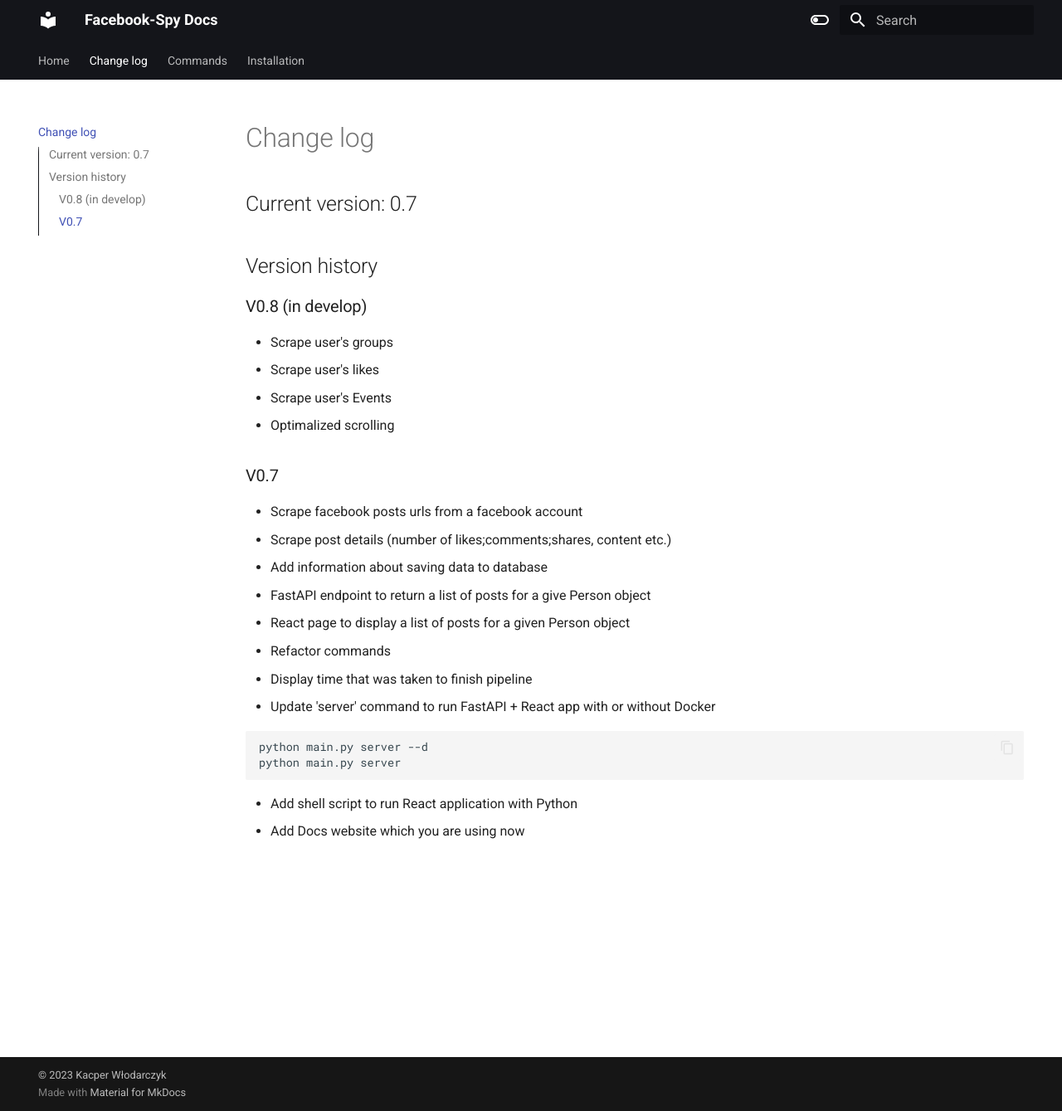
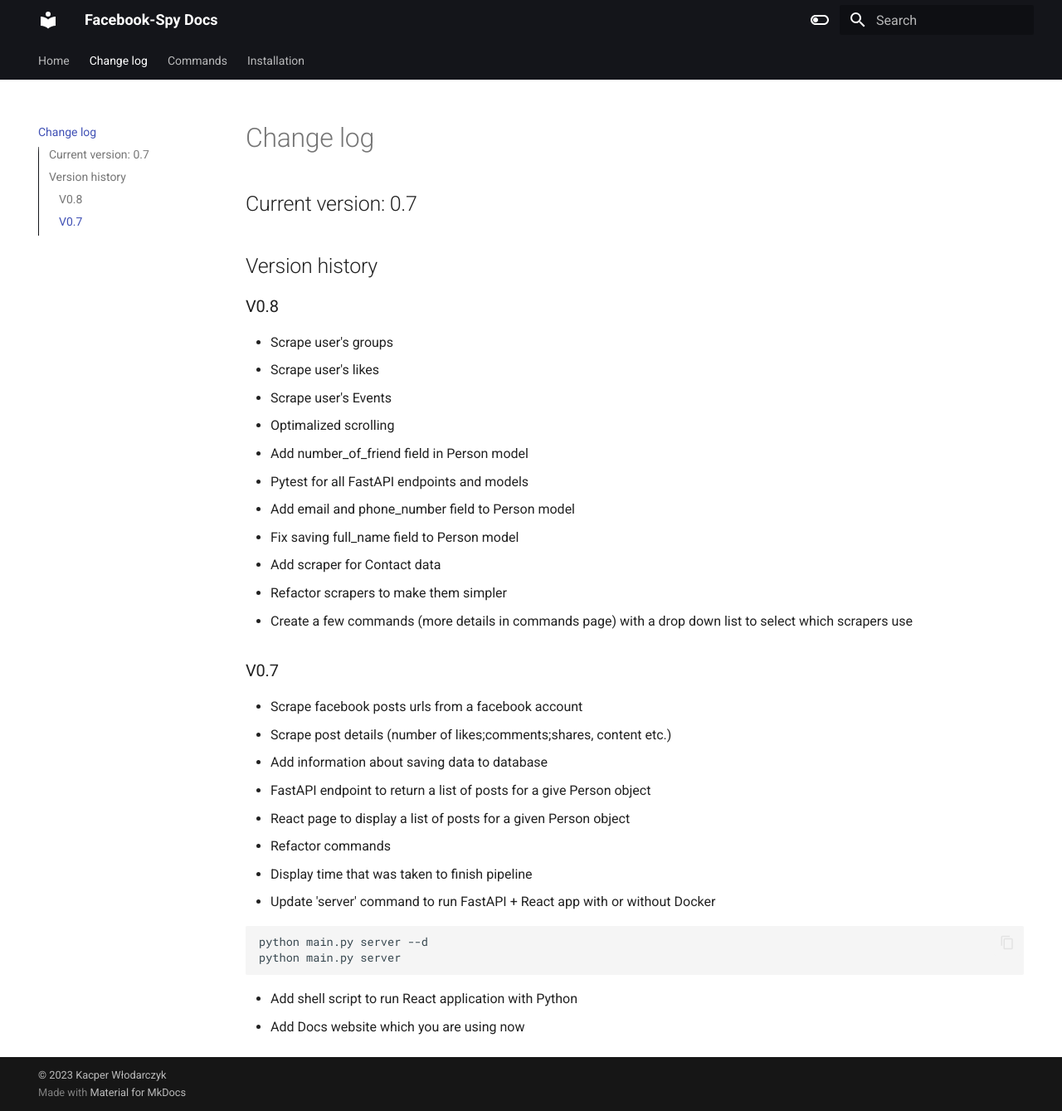
Before and after one commit to DEENUU1/meta-spy, an MkDocs documentation site: the page built from docs/changelogs.md, in a window 1280 px wide and 1339 px high. Shown: the whole window at 83% size. Built offline with MkDocs 1.6.1 and Material for MkDocs 9.7.7, drawn with Linux system fonts in a browser that asks for light colours.

Commit message:
Update changelogs

```diff
--- a/docs/changelogs.md
+++ b/docs/changelogs.md
@@ -5,12 +5,18 @@
 
 ## Version history
 
-### V0.8 (in develop)
+### V0.8
 - Scrape user's groups
 - Scrape user's likes
 - Scrape user's Events
 - Optimalized scrolling
-
+- Add number_of_friend field in Person model
+- Pytest for all FastAPI endpoints and models
+- Add email and phone_number field to Person model
+- Fix saving full_name field to Person model
+- Add scraper for Contact data
+- Refactor scrapers to make them simpler
+- Create a few commands (more details in commands page) with a drop down list to select which scrapers use
 
 ### V0.7
 - Scrape facebook posts urls from a facebook account
```
